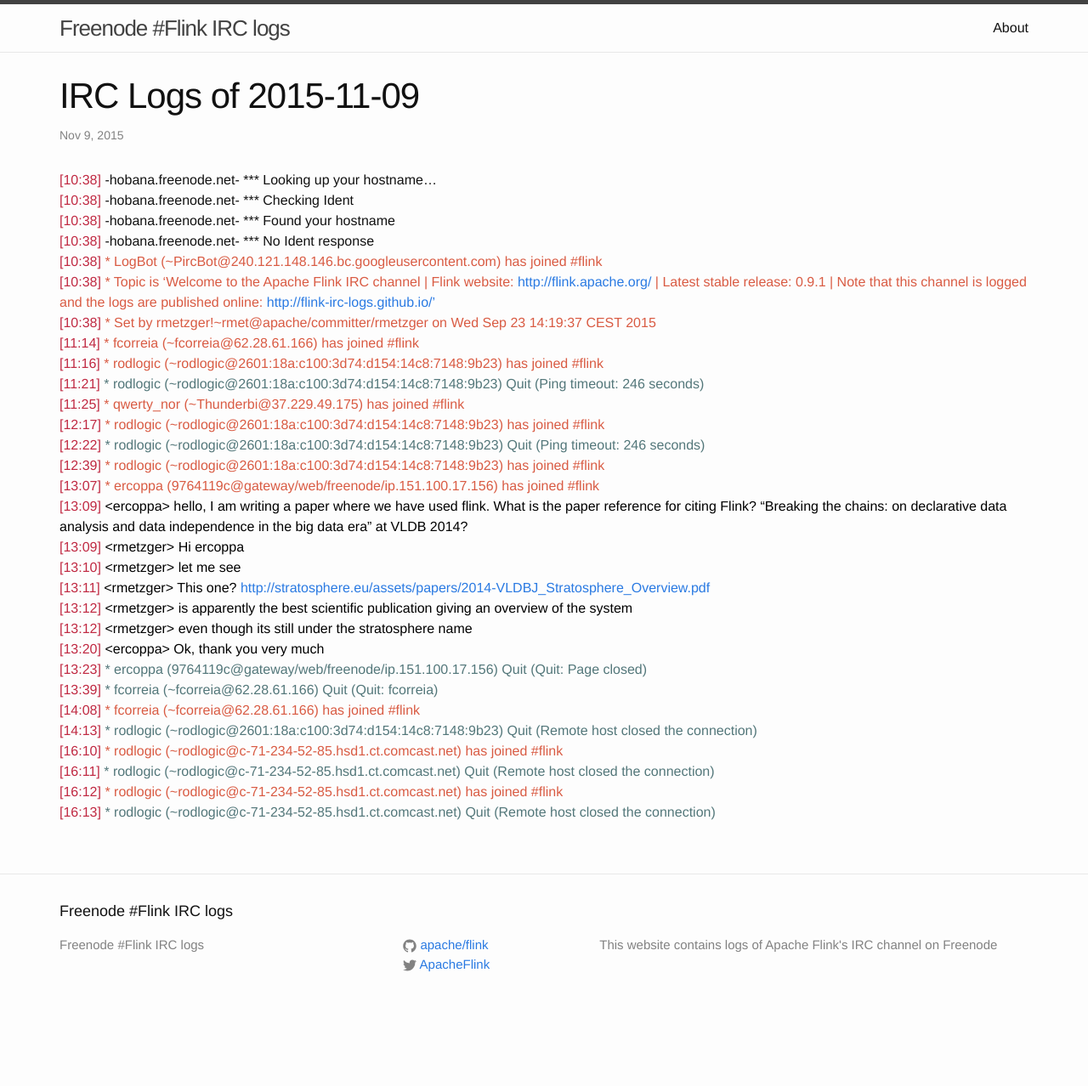
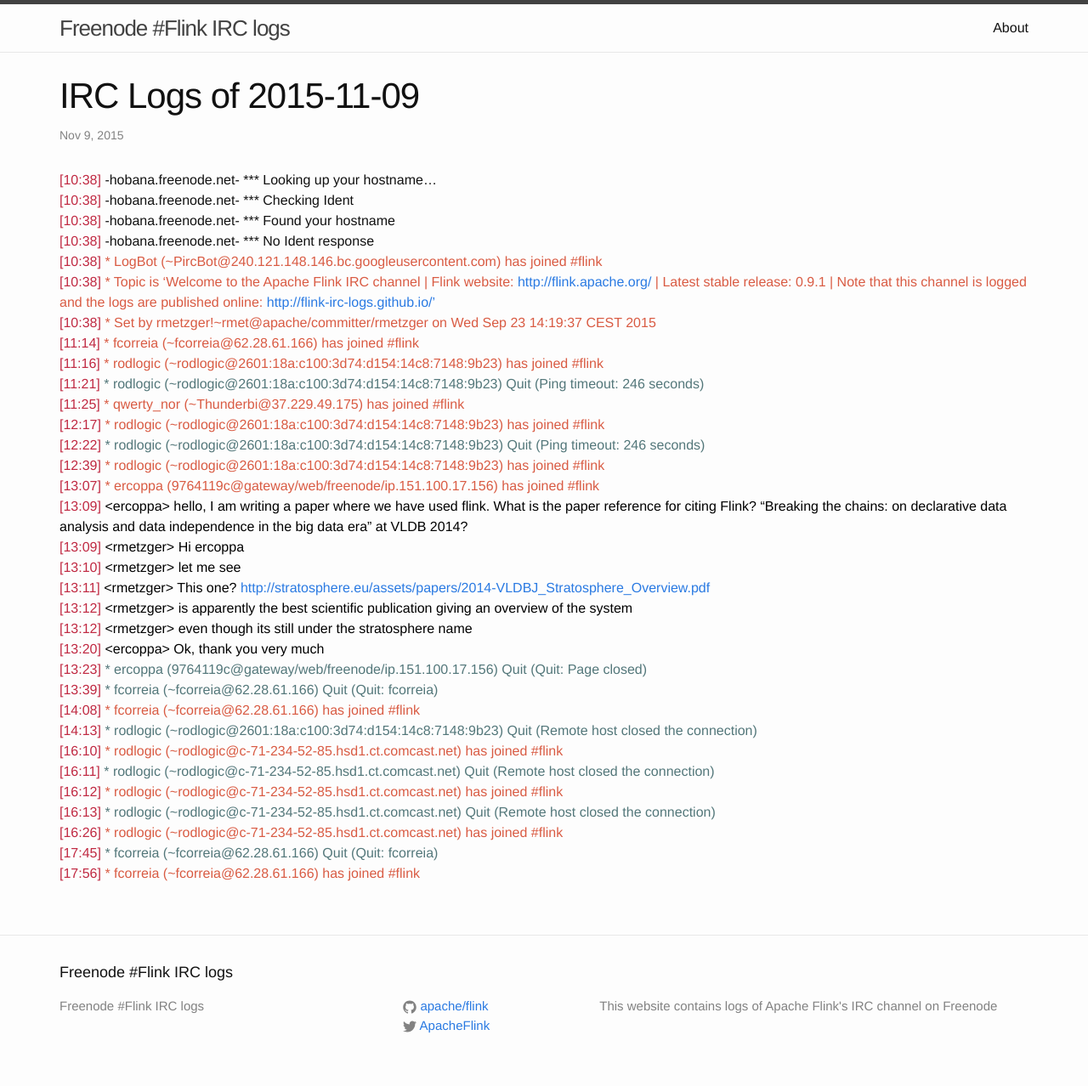
Before and after one commit to flink-irc-logs/flink-irc-logs.github.io, a Jekyll site: the page built from _posts/2015-11-09-logs.markdown, in a window 1280 px wide. Shown: the whole page at 85% size. Built offline with Jekyll 4.4.1, drawn with Linux system fonts in a browser that asks for light colours; before the commit the page ends 1206 px from its top, so only the background shows below that.

Commit message:
Update of the logs on Mon Nov  9 18:18:59 CET 2015

```diff
--- a/_posts/2015-11-09-logs.markdown
+++ b/_posts/2015-11-09-logs.markdown
@@ -34,3 +34,6 @@
 <span class="irc-date">[16:11]</span> <span class="irc-navy">* rodlogic (~rodlogic@c-71-234-52-85.hsd1.ct.comcast.net) Quit (Remote host closed the connection)</span><br />
 <span class="irc-date">[16:12]</span> <span class="irc-green">* rodlogic (~rodlogic@c-71-234-52-85.hsd1.ct.comcast.net) has joined #flink</span><br />
 <span class="irc-date">[16:13]</span> <span class="irc-navy">* rodlogic (~rodlogic@c-71-234-52-85.hsd1.ct.comcast.net) Quit (Remote host closed the connection)</span><br />
+<span class="irc-date">[16:26]</span> <span class="irc-green">* rodlogic (~rodlogic@c-71-234-52-85.hsd1.ct.comcast.net) has joined #flink</span><br />
+<span class="irc-date">[17:45]</span> <span class="irc-navy">* fcorreia (~fcorreia@62.28.61.166) Quit (Quit: fcorreia)</span><br />
+<span class="irc-date">[17:56]</span> <span class="irc-green">* fcorreia (~fcorreia@62.28.61.166) has joined #flink</span><br />
```
